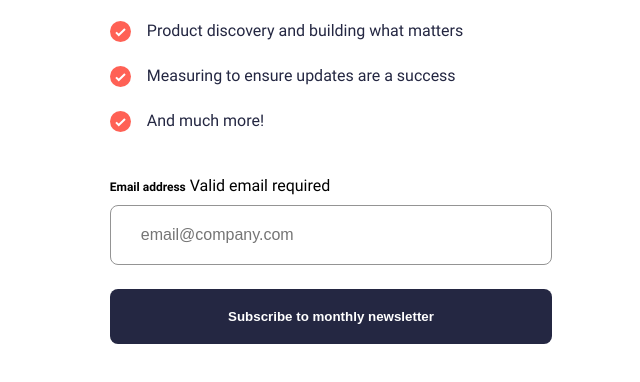
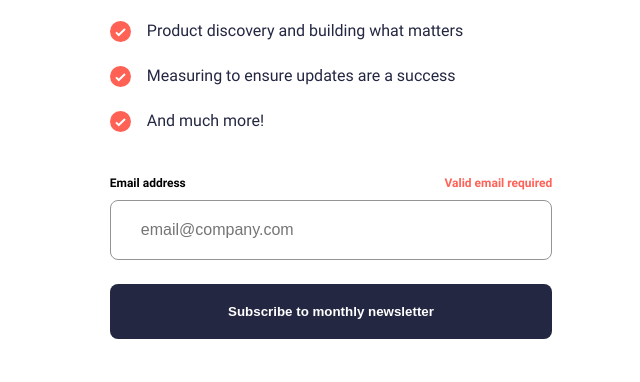
Before and after one commit to yurimzk/newsletter-sign-up, a website: page index.html in a window 1280 px wide. Shown: the part 404-786 px from the top of the page, without its empty margins (309-949 px from the left). Drawn offline with Linux system fonts and the light colour scheme; files whose address does not match are found by name.

Commit message:
ad style to error message

```diff
--- a/scss/style.scss
+++ b/scss/style.scss
@@ -76,8 +76,18 @@ main {
       border: none;
       margin-top: 2rem;
 
-      label {
-        font-size: 1.2rem;
+      .email-label{
+        display: flex;
+        justify-content: space-between;
+
+        label, span {
+          font-size: 1.2rem;
+        }
+
+        span {
+          color: $red;
+          font-weight: 700;
+        }
       }
 
       input {
```
Also changed, not shown: css/style.css, 1 other file.
